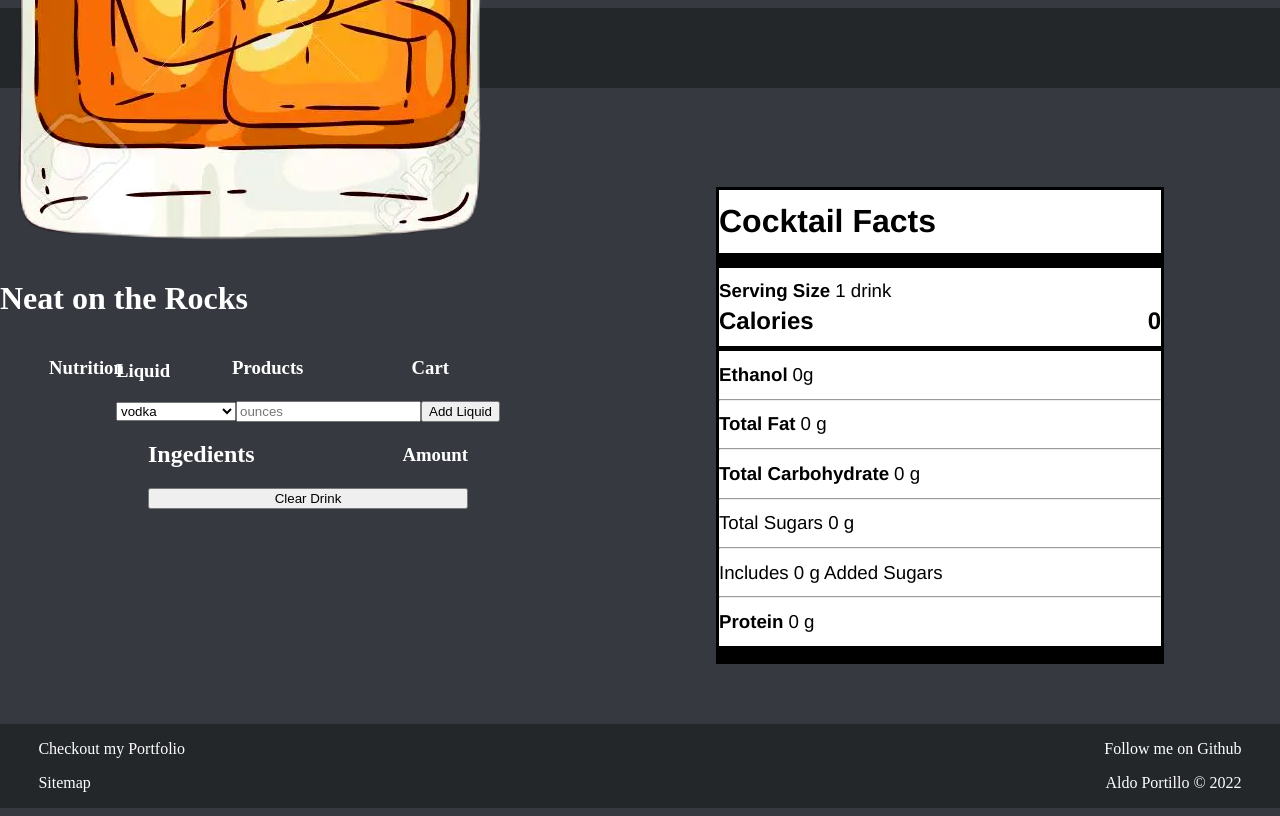
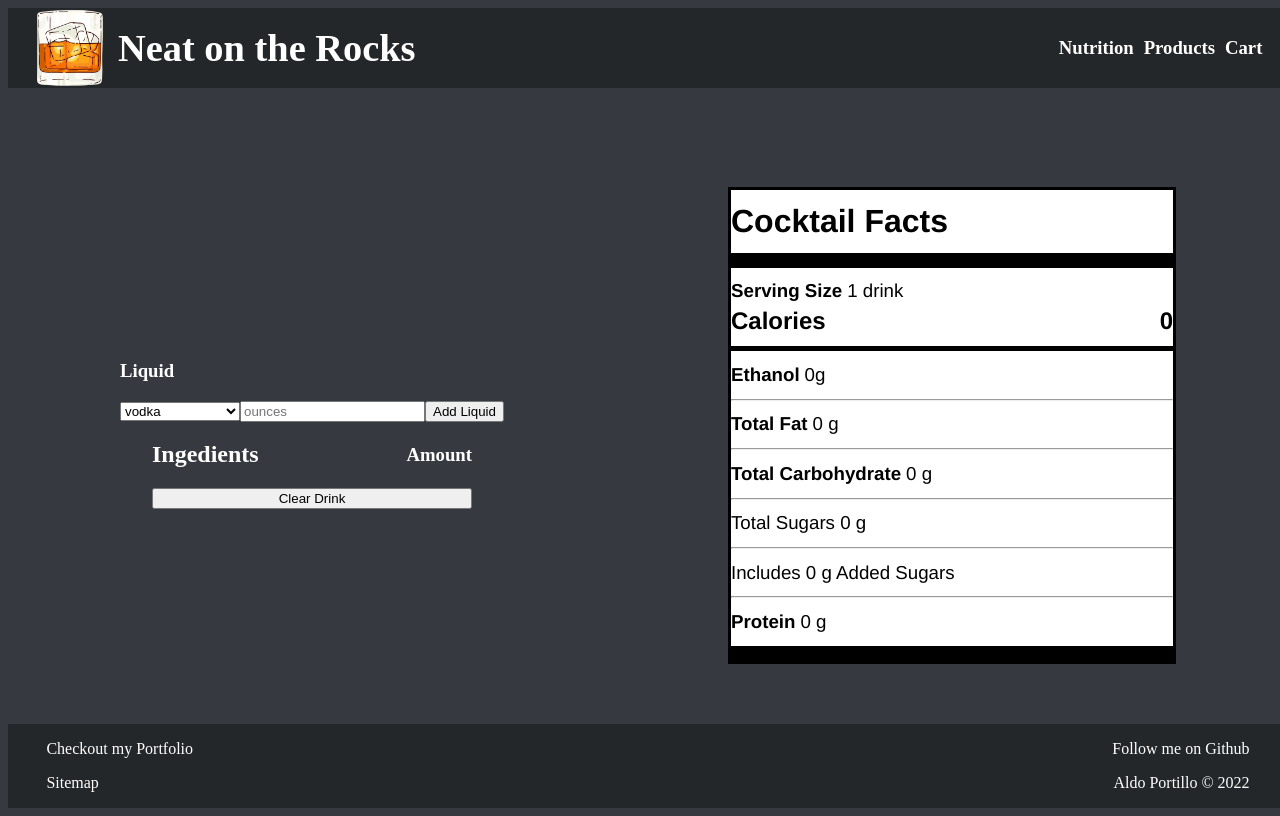
Before and after one commit to aldoportillo/NeatontheRocks, a React (Create React App) app: page /macro in a window 1280 px wide. Built offline with nearby package versions, Linux system fonts and the light colour scheme.

Commit message:
Style dropdown navbar

```diff
--- a/src/index.css
+++ b/src/index.css
@@ -16,27 +16,35 @@ body{
   flex-direction: column;
   height: 100vh;
   justify-content: space-between;
+  width: 100vw;
 }
 
 /*For Header */
 
 .header{
+  width: 100vw;
+  display: flex;
+  align-items: center;
+  flex-direction: column;
+}
+.top-nav{
   display: flex;
   justify-content: space-between;
   align-items: center;
   max-height: 10vh;
   background-color: var(--header);
-  align-self: center;
   width: 100vw;
+  padding-left: 2vw;
+  padding-right: 2vw;
 }
-.header > .title{
+.top-nav > .title{
   display: flex;
   align-items: center;
-  gap: 10px;
-
+  gap: 2vw;
+  font-size: .8rem;
 }
-.header > div > img {
-  max-height: 5rem;
+.top-nav > div > img {
+  max-height: 3rem;
 }
 
 nav{
@@ -47,8 +55,31 @@ nav{
   color: antiquewhite;
 }
 
+.dropdown-nav > nav {
+  padding-top: 1vh;
+}
+.dropdown-nav > nav > a{
+  border: 1px solid rgb(147, 147, 147);
+  width: 30vw;
+  text-align: center;
+  border-radius: 10px;
+  background-color: #444546;
+}
+
 h1, h3{
   color: #ffffff;
+}
+
+@media only screen and (min-width:1025px) {
+
+  .top-nav > .title{
+    gap: 1vw;
+    font-size: 1.2rem;
+  }
+  .top-nav > div > img {
+    max-height: 5rem;
+  }
+
 }
 
 /*Home Page */
```
